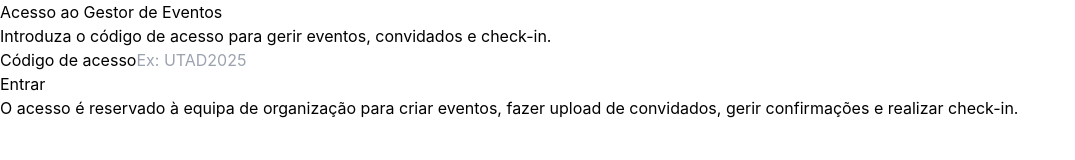
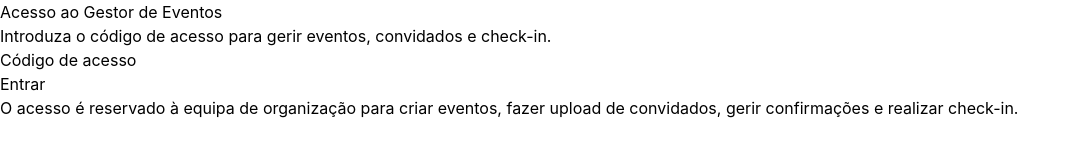
Before and after one commit to sdragonpt/event-manager, a React (Vite) app in the folder event-manager/: page /login in a window 1280 px wide. Shown: the top 160 px of the page, without its empty margins (0-1075 px from the left). Built offline with nearby package versions, Linux system fonts and the light colour scheme.

Commit message:
Password fix

```diff
--- a/event-manager/src/components/Login.jsx
+++ b/event-manager/src/components/Login.jsx
@@ -53,7 +53,7 @@ function Login({ onLogin }) {
               value={code}
               onChange={(e) => setCode(e.target.value)}
               className="w-full px-3 py-2 border border-gray-300 rounded-md focus:outline-none focus:ring-2 focus:ring-blue-500 focus:border-blue-500"
-              placeholder="Ex: UTAD2025"
+              placeholder=""
             />
           </div>
 
```
Also changed, not shown: 4 other files (tests, documents, lock files or other folders).
